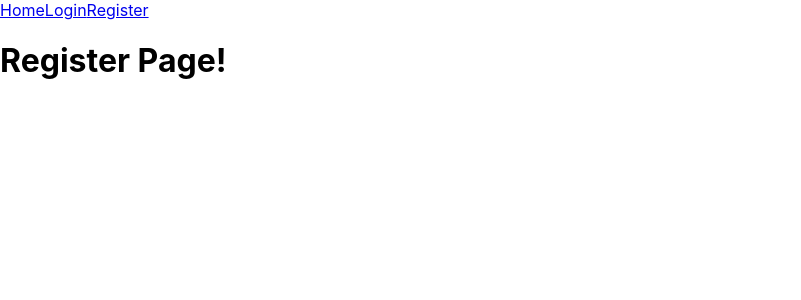
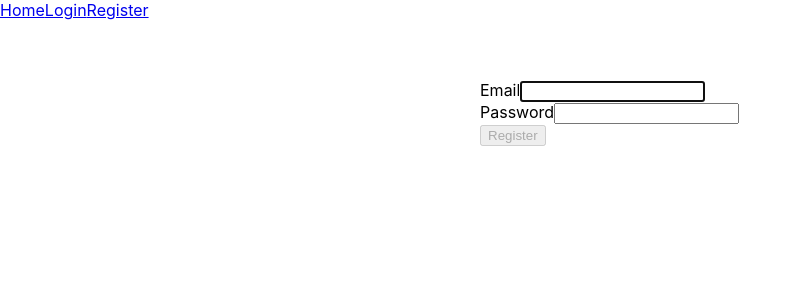
Before and after one commit to areezvisram/JobCheck, a React (Create React App) app: page /register in a window 1280 px wide. Shown: the top 300 px of the page, without its empty margins (0-801 px from the left). Built offline with nearby package versions, Linux system fonts and the light colour scheme.

Commit message:
working on add job form

```diff
--- a/package.json
+++ b/package.json
@@ -6,11 +6,13 @@
     "@testing-library/jest-dom": "^4.2.4",
     "@testing-library/react": "^9.5.0",
     "@testing-library/user-event": "^7.2.1",
+    "bootstrap": "^4.5.2",
     "react": "^16.13.1",
     "react-bootstrap": "^1.3.0",
     "react-dom": "^16.13.1",
     "react-router-dom": "^5.2.0",
-    "react-scripts": "3.4.3"
+    "react-scripts": "3.4.3",
+    "reactstrap": "^8.6.0"
   },
   "scripts": {
     "start": "react-scripts start",
--- a/src/App.js
+++ b/src/App.js
@@ -6,6 +6,7 @@ import Home from "./components/Home";
 import Navbar from "./components/Navbar";
 import Register from "./components/Register";
 import Overview from "./components/Overview";
+import AddJob from "./components/AddJob"
 
 function App() {
 
@@ -17,6 +18,7 @@ function App() {
           <Route path="/login" component={Login} />
           <Route path="/register" component={Register} />
           <Route path="/overview" component={Overview} />
+          <Route path="/addJob" component={AddJob}/>
           <Route component={Error} />
         </Switch>
     </div>
--- /dev/null
+++ b/src/components/AddJob.js
@@ -0,0 +1,34 @@
+import React, { useState, useEffect } from 'react'
+import { useLocation, useHistory } from "react-router-dom";
+import AddJobForm from './addJob/AddJobForm'
+
+function AddJob() {
+    const history = useHistory();
+    const location = useLocation();
+    const [userId, setUserId] = useState("");
+
+    function checkLocation() {
+        try {
+            let comingFrom = location.state.comingFrom;
+            const user_id = location.state.user_id;
+            setUserId(user_id);
+        } catch(error) {
+            history.push({
+                pathname: "/overview"
+            });
+        }
+    }
+
+    useEffect(() => {
+        checkLocation();
+    },[]);
+
+    return (
+        <div>
+            <p>User Id: {userId}</p>
+            <AddJobForm></AddJobForm>
+        </div>
+    )
+}
+
+export default AddJob;
--- a/src/components/Login.js
+++ b/src/components/Login.js
@@ -6,6 +6,7 @@ import "./styles/Login.css";
 export default function Login() {
   const [email, setEmail] = useState("");
   const [password, setPassword] = useState("");
+  //const [loggedIn, setLoginStatus] = useState(false);
   const history = useHistory();
 
   function validateForm() {
@@ -33,7 +34,7 @@ export default function Login() {
         if (response["status"] === "OK") {
           history.push({
             pathname: "/overview",
-            state: { token: response["token"] },
+            state: { token: response["token"], loggedIn: true, comingFrom: "login" },
           });
         }
       })
@@ -51,7 +52,7 @@ export default function Login() {
             onChange={(e) => setEmail(e.target.value)}
           />
         </FormGroup>
-        <FormGroup controlId="password" bsSize="large">
+        <FormGroup controlId="password">
           <FormLabel>Password</FormLabel>
           <FormControl
             type="password"
--- a/src/components/Overview.js
+++ b/src/components/Overview.js
@@ -1,16 +1,19 @@
-import React, { useState, useEffect } from "react";
-import { useLocation } from "react-router-dom";
+import React, { useEffect, useState } from "react";
+import { useLocation, useHistory } from "react-router-dom";
+import AddJobButton from './overview/AddJobButton'
 
 function Overview() {
-    const [userName, setUserName] = useState("")
+    const [userName, setUserName] = useState("");
+    const [jobApplications, setJobApplications]  = useState([]);
+    const [id, setId] = useState("");
+    const history = useHistory();
+    const location = useLocation();
 
-
-    const location = useLocation();
+    function checkLocation() {
+        try {
+            let comingFrom = location.state.comingFrom;
             const token = location.state.token;
             var login = token + ":unused";
-
-    useEffect(() => {
-
             fetch("http://127.0.0.1:5000/api/resource", {
                     headers: {
                     Accept: "application/json",
@@ -21,12 +24,66 @@ function Overview() {
                 })
                 .then((response) => response.json())
                 .then((data) => {
-                setUserName(data["data"]);
+                    setUserName(data["name"]);
+                    var id = data["id"];
+                    setId(id);
+                    fetch("http://127.0.0.1:5000/api/getApplications", {
+                        method: 'POST',
+                        headers: {
+                            Accept: "application/json",
+                            "Access-Control-Allow-Origin": "*",
+                            "Content-Type": "application/json",
+                            //Authorization: "Basic " + Buffer.from(login).toString("base64"),
+                        },
+                        body: JSON.stringify({"id": id})
+                    })
+                    .then((response) => response.json())
+                    .then((data2) => {
+                        console.log(data2);
+                        var jobObject = data2['applications'];
+                        var jobs = Object.values(jobObject);
+                        setJobApplications(jobs);
+                        console.log(jobs);
+                    })
                 });
-    }, [login]);
+
+        } catch(error) {
+            history.push({
+                pathname: "/login"
+              });
+        }
+    }
+
+    useEffect(() => {
+        checkLocation();
+    },[]);
 
 
-    return <h1>{userName}</h1>;
+
+
+    return (
+        <div>
+            <h1>{userName}</h1>
+            {jobApplications.map((data, key) => {
+                return (
+                    <div key={key}>
+                        <h4>Company: {data.company}</h4>
+                        <p>Position: {data.position}</p>
+                        <p>Application Status: {data.application_status}</p>
+                        <p>Application Deadline: {data.application_deadline}</p>
+                        <p>Documents: {data.documents_required}</p>
+                        <p>Link to Application: {data.link_to_application}</p>
+                        <p>Portal Password: {data.portal_password}</p>
+                    </div>
+                )
+            })}
+
+            <AddJobButton user_id={id}></AddJobButton>
+
+        </div>
+
+
+    );
 }
 
 export default Overview;
--- a/src/components/Register.js
+++ b/src/components/Register.js
@@ -1,9 +1,74 @@
-import React from 'react'
+import React, { useState } from "react";
+import { Button, FormGroup, FormControl, FormLabel } from "react-bootstrap";
+import { useHistory } from "react-router-dom";
+import "./styles/Register.css";
 
 function Register() {
+    const [email, setEmail] = useState("");
+    const [password, setPassword] = useState("");
+    const history = useHistory();
+
+    function validateForm() {
+      return email.length > 0 && password.length > 0;
+    }
+
+    function handleSubmit(e) {
+      e.preventDefault();
+      var data ={
+          "username": email,
+          "password": password
+      }
+      var obj = {
+        method: "POST",
+        headers: {
+          Accept: "application/json",
+          "Access-Control-Allow-Origin": "*",
+          "Content-Type": "application/json"
+        },
+        body: JSON.stringify(data)
+      };
+
+      fetch("http://127.0.0.1:5000/api/users", obj)
+        .then((response) => response.json())
+        .then((data) => {
+          console.log(data);
+          history.push({
+            pathname: "/login",
+          });
+        })
+        .catch(error => alert(error));
+    }
+
     return (
-        <h1>Register Page!</h1>
-    )
+      <div className="Register">
+        <form onSubmit={handleSubmit}>
+          <FormGroup controlId="email" size="large">
+            <FormLabel>Email</FormLabel>
+            <FormControl
+              autoFocus
+              value={email}
+              onChange={(e) => setEmail(e.target.value)}
+            />
+          </FormGroup>
+          <FormGroup controlId="password" bsSize="large">
+            <FormLabel>Password</FormLabel>
+            <FormControl
+              type="password"
+              value={password}
+              onChange={(e) => setPassword(e.target.value)}
+            />
+          </FormGroup>
+          <Button
+            variant="primary"
+            size="lg"
+            disabled={!validateForm()}
+            type="submit"
+          >
+            Register
+          </Button>
+        </form>
+      </div>
+    );
 }
 
 export default Register;
--- /dev/null
+++ b/src/components/addJob/AddJobForm.js
@@ -0,0 +1,70 @@
+import React, { useState } from 'react';
+
+function AddJobForm() {
+    const [company, setCompany] = useState("");
+    const [position, setPosition] = useState("");
+    const [link, setLink] = useState("");
+    const [deadline, setDeadline] = useState("");
+    const [status, setStatus] = useState("");
+    const [portalPassword, setPortalPassword] = useState("");
+    const [documents, setDocuments] = useState([]);
+
+    function handleSubmit(e) {
+        e.preventDefault();
+        console.log(documents);
+    }
+
+    function setJobStatus(event) {
+        setStatus(event.target.value);
+    }
+
+    function setRequiredDocs() {
+        var selected = [];
+        for (var option of document.getElementById("documents").options) {
+            if (option.selected) {
+                selected.push(option.value);
+            }
+        }
+
+        setDocuments(selected);
+    }
+
+    function validateForm() {
+        return company.length > 0 && position.length > 0
+    }
+
+    return (
+        <form onSubmit={handleSubmit}>
+            <label>Company: </label>
+            <input type="text" value={company} onChange={(e) => setCompany(e.target.value)}></input><br></br>
+            <label>Position: </label>
+            <input type="text" value={position} onChange={(e) => setPosition(e.target.value)}></input><br></br>
+            <label>Link To Application: </label>
+            <input type="text" value={link} onChange={(e) => setLink(e.target.value)}></input><br></br>
+            <label>Application Deadline: </label>
+            <input type="text" value={deadline} onChange={(e) => setDeadline(e.target.value)}></input><br></br>
+            <label>Application Status: </label>
+            <select onChange={setJobStatus}>
+                <option value="Not Applied">Not Applied</option>
+                <option value="Applied">Applied</option>
+                <option value="Interview">Interview</option>
+                <option value="Accepted">Accepted</option>
+                <option value="Rejected">Rejected</option>
+            </select><br></br>
+            <label>Portal Password: </label>
+            <input type="password" value={portalPassword} onChange={(e) => setPortalPassword(e.target.value)}></input><br></br>
+            <label>Documents Required: </label>
+            <select id="documents" onChange={setRequiredDocs} multiple>
+                <option value="None">None</option>
+                <option value="Resume">Resume</option>
+                <option value="Cover Letter">Cover Letter</option>
+                <option value="Transcript">Transcript</option>
+                <option value="Essay Questions">Essay Questions</option>
+            </select><br></br>
+            <button type="submit" disabled={!validateForm()}>Submit</button>
+
+        </form>
+    )
+}
+
+export default AddJobForm;
--- /dev/null
+++ b/src/components/overview/AddJobButton.js
@@ -0,0 +1,20 @@
+import React from 'react'
+import { useHistory } from "react-router-dom";
+
+function AddJobButton({user_id}) {
+    const history = useHistory();
+
+    function buttonOnClick() {
+        history.push({
+            pathname: "/addJob",
+            state: {comingFrom: "login", user_id: user_id}
+        })
+    }
+    return (
+        <button onClick={buttonOnClick}>
+            Add Job
+        </button>
+    )
+}
+
+export default AddJobButton;
--- /dev/null
+++ b/src/components/styles/Register.css
@@ -0,0 +1,10 @@
+@media all and (min-width: 480px) {
+    .Register {
+      padding: 60px 0;
+    }
+
+    .Register form {
+      margin: 0 auto;
+      max-width: 320px;
+    }
+  }
```
Also changed, not shown: src/components/Navbar.js (line endings or trailing spaces), 1 other file (tests, documents, lock files or other folders). Lines whose indentation alone changed are shown as unchanged.
